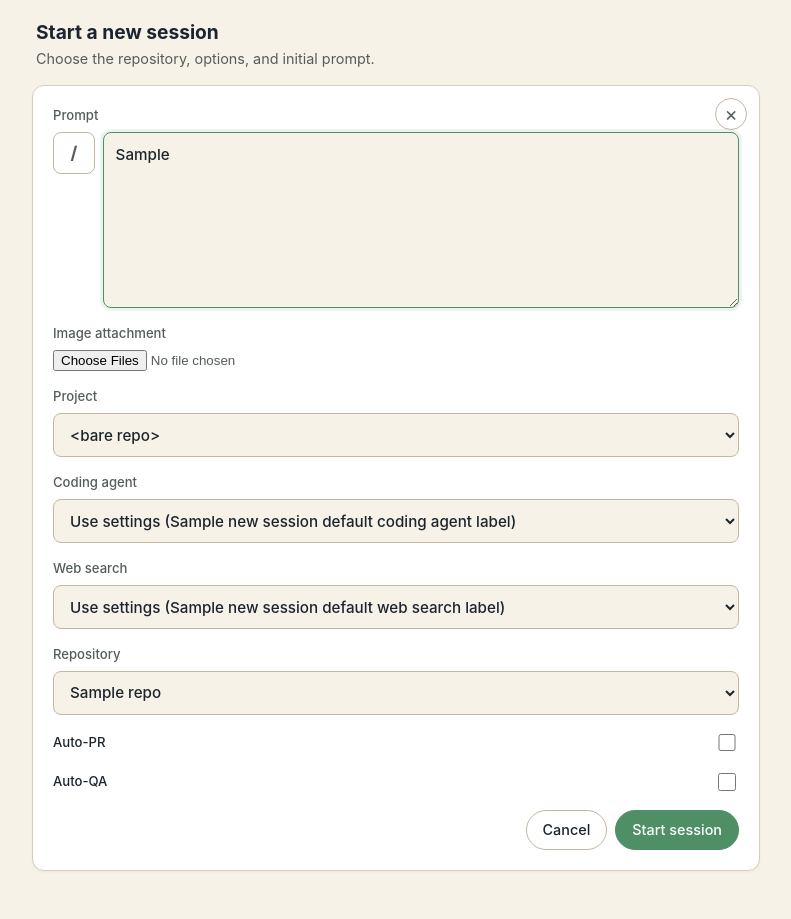
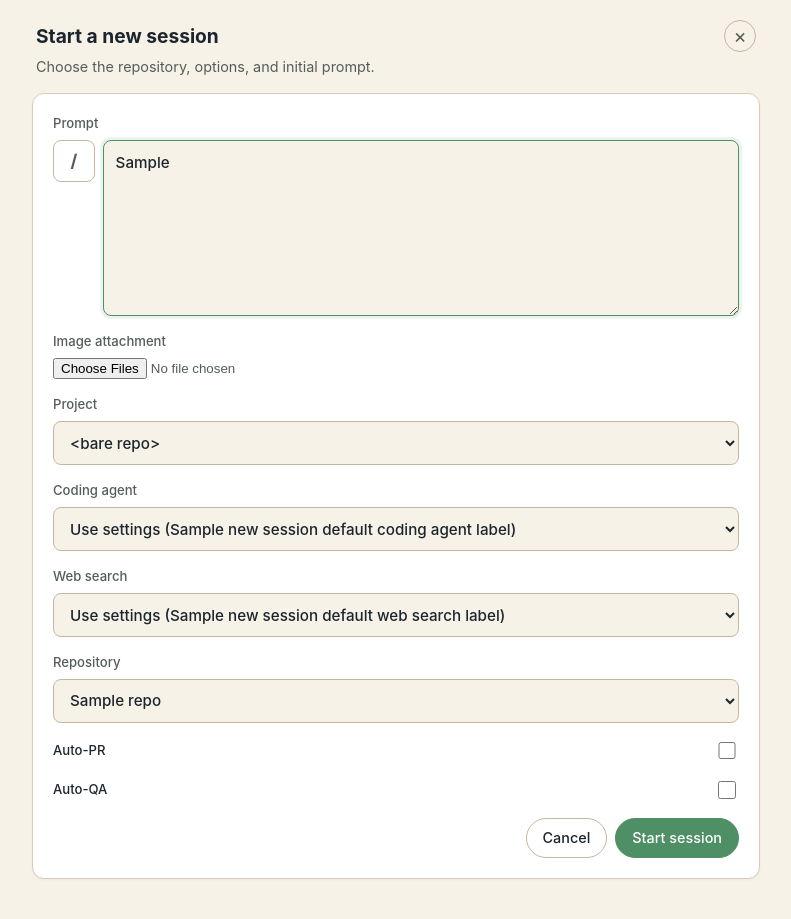
Before and after one commit to cberner/hitch, a Django app: template hitch/main/templates/new_session.html in a window 1280 px wide. Shown: the part 65-984 px from the top of the page, without its empty margins (244-1035 px from the left). Before the commit the page ends 936 px from the top, so only its background shows below. Run offline with Django 5.2, Linux system fonts and the light colour scheme; the template is opened without the code that fills it: most values are stand-ins (such as "Sample title", 1, 10 or a date in 2020).

Commit message:
Align new session cancel control
Assisted-by: Codex

```diff
--- a/hitch/main/templates/new_session.html
+++ b/hitch/main/templates/new_session.html
@@ -105,14 +105,17 @@
             padding: 1.25rem 1rem 2.5rem;
         }
         .page-header {
-            display: flex;
-            align-items: flex-start;
-            justify-content: space-between;
-            gap: 1rem;
             margin: 0 0 1rem;
             padding: 0 0.25rem;
         }
+        .page-title-row {
+            display: flex;
+            align-items: center;
+            justify-content: space-between;
+            gap: 1rem;
+        }
         .page-title {
+            min-width: 0;
             margin: 0;
             font-size: 1.2rem;
             line-height: 1.25;
@@ -165,17 +168,13 @@
             box-shadow: var(--shadow);
         }
         .new-session-form {
-            position: relative;
             display: flex;
             flex-direction: column;
             gap: 1rem;
             padding: 1.25rem;
         }
         .new-session-close {
-            position: absolute;
-            top: 0.75rem;
-            right: 0.75rem;
-            z-index: 1;
+            flex: 0 0 auto;
             width: 2rem;
             height: 2rem;
             display: inline-flex;
@@ -377,15 +376,15 @@
     </header>
     <main>
         <div class="page-header">
-            <div>
+            <div class="page-title-row">
                 <h1 class="page-title" id="new-session-title">Start a new session</h1>
-                <p class="page-meta">Choose the repository, options, and initial prompt.</p>
+                <a class="new-session-close" href="{{ new_session_cancel_url }}" aria-label="Cancel new session" title="Cancel">&times;</a>
             </div>
+            <p class="page-meta">Choose the repository, options, and initial prompt.</p>
         </div>
         <section class="new-session-panel" aria-labelledby="new-session-title">
             <form class="new-session-form" method="post" action="{{ new_session_url }}" enctype="multipart/form-data" data-new-session-form>
                 {% csrf_token %}
-                <a class="new-session-close" href="{{ new_session_cancel_url }}" aria-label="Cancel new session" title="Cancel">&times;</a>
                 <input type="hidden" name="plan_mode" value="" data-plan-mode-input>
                 <input type="hidden" name="proposed_session" value="{{ initial_proposed_session_id }}">
                 <div class="new-session-field">
```
